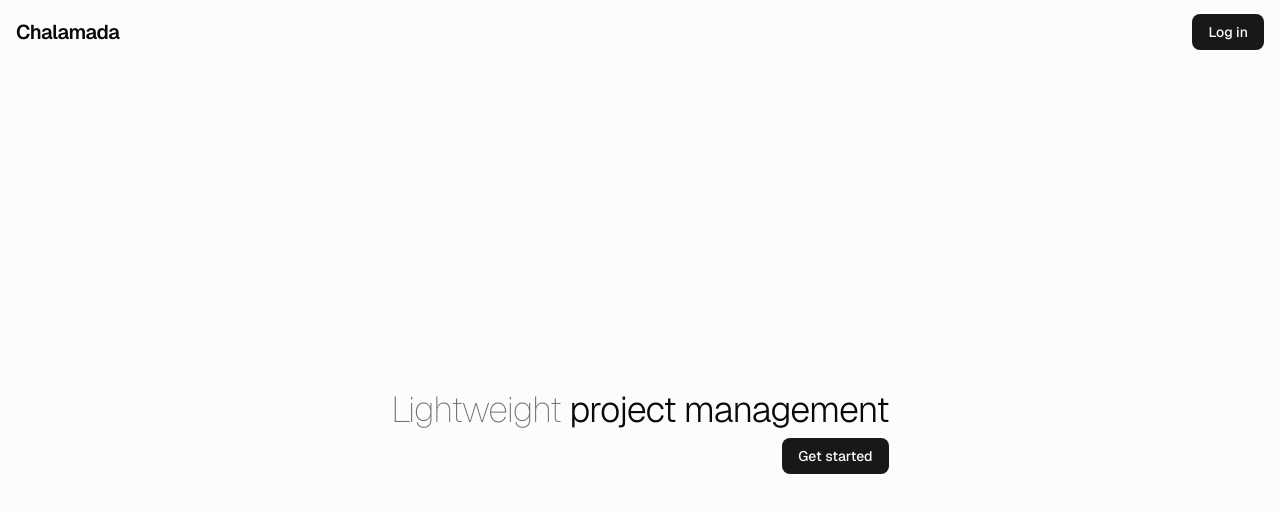
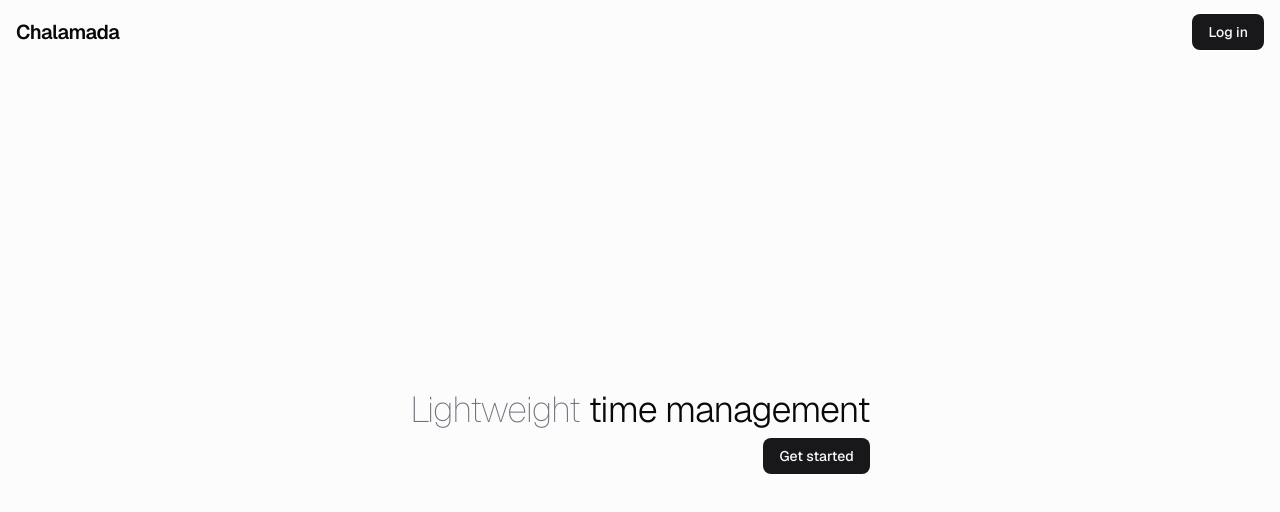
Before and after one commit to alexanderPastornicky/chalamada, a Next.js app: page / in a window 1280 px wide. Shown: the top 512 px of the page. Built offline with nearby package versions, Linux system fonts and the light colour scheme; no server answers.

Commit message:
Update homepage content: changed "project management" to "time management" for improved clarity.

```diff
--- a/app/(public-layout)/page.tsx
+++ b/app/(public-layout)/page.tsx
@@ -6,7 +6,7 @@ export default function Home() {
       <div className="space-y-2">
         <p className="text-foreground text-2xl md:text-4xl tracking-tight">
           <span className="font-thin text-muted-foreground">Lightweight </span>
-          <span className="font-light">project management</span>
+          <span className="font-light">time management</span>
         </p>
         <div className="flex justify-end">
           <Button>Get started</Button>
```
